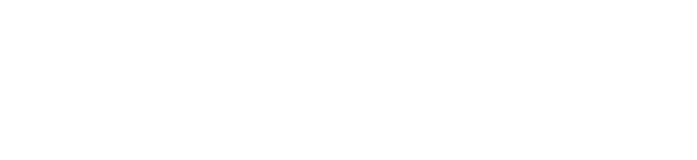
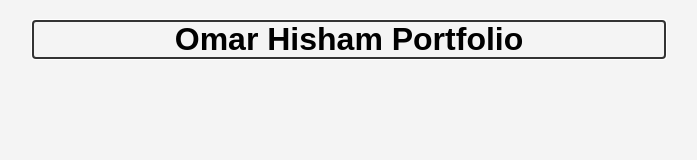
Before and after one commit to justqwertty/Website-HTML-CSS-Js, a plain HTML site: page index.html in a window 1280 px wide. Shown: the whole page, without its empty margins (291-988 px from the left). Drawn offline with Linux system fonts and the light colour scheme.

Commit message:
JS and CSS added + added some text

```diff
--- a/index.html
+++ b/index.html
@@ -1,4 +1,17 @@
 <!DOCTYPE html>
 <html>
+    <head>
+        <link rel="stylesheet" href="styles.css">
 
-</html>
+
+    </head>
+
+    <body>
+        <script src="script.js"></script>
+
+        <header>
+        <h1>Omar Hisham Portfolio  </h1>
+
+        </header>
+    </body>
+    </html>
--- a/styles.css
+++ b/styles.css
@@ -0,0 +1,17 @@
+body {
+    font-family: Arial, sans-serif;
+    background-color: #f4f4f4;
+    color: #333;
+}
+h1 {
+    color: black;
+
+}
+header{
+    text-align: center;
+    margin: 0 auto;
+    width: 50%;
+    padding: 10;
+    outline: auto;
+    outline-width: auto;
+}
```
